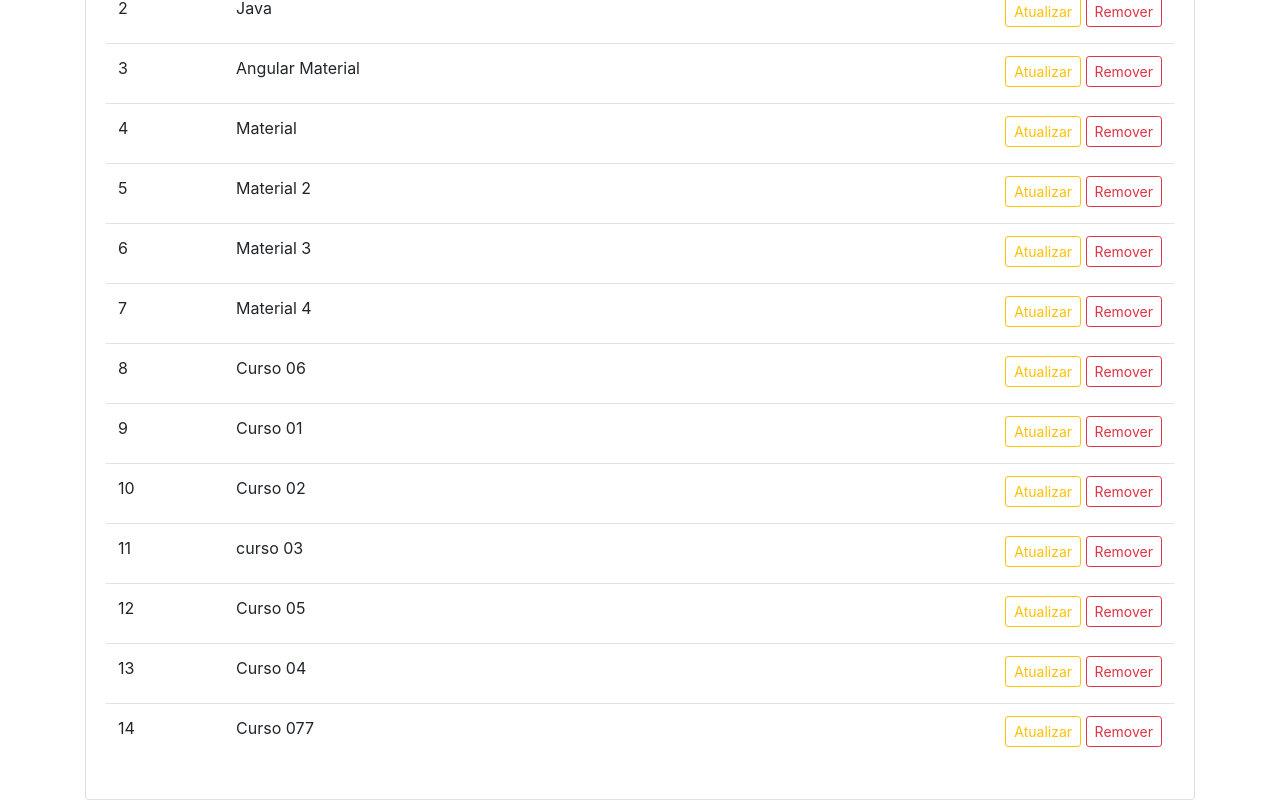
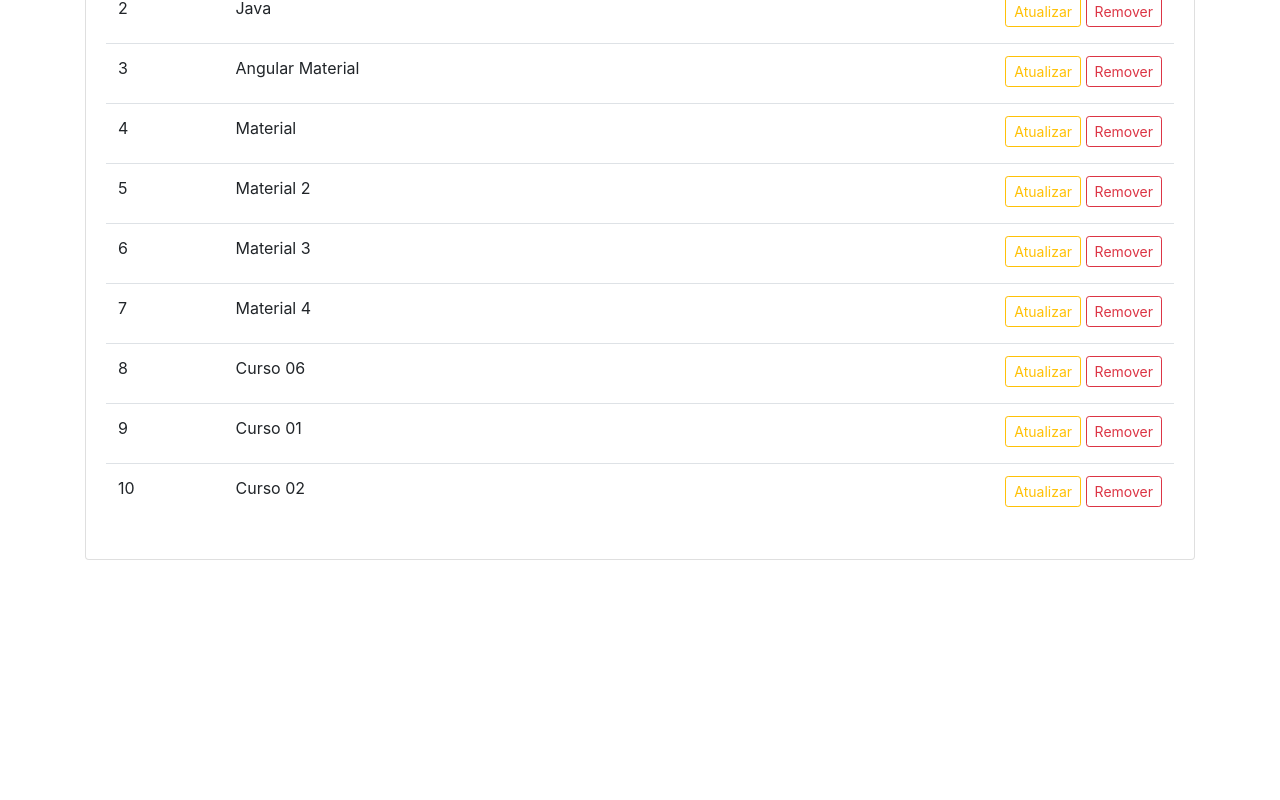
Before and after one commit to alexandre-rodriguez/curso-angular, an Angular app in the folder requests-http/: page /cursos in a window 1280 px wide. Shown: the part 283-1083 px from the top of the page. After the commit the page ends 843 px from the top, so only its background shows below. Built offline with nearby package versions, Linux system fonts and the light colour scheme; data requests are answered from the project's data file.

Commit message:
Aula 132 - Http DELETE: Popup de Confirmação para remover Cursos

```diff
--- a/requests-http/db.json
+++ b/requests-http/db.json
@@ -39,22 +39,6 @@
     {
       "nome": "Curso 02",
       "id": 10
-    },
-    {
-      "nome": "curso 03",
-      "id": 11
-    },
-    {
-      "id": 12,
-      "nome": "Curso 05"
-    },
-    {
-      "id": 13,
-      "nome": "Curso 04"
-    },
-    {
-      "id": 14,
-      "nome": "Curso 077"
     }
   ]
 }
--- a/requests-http/src/app/cursos/cursos-lista/cursos-lista.component.ts
+++ b/requests-http/src/app/cursos/cursos-lista/cursos-lista.component.ts
@@ -1,8 +1,9 @@
-import { Component, OnInit } from '@angular/core';
+import { BsModalService, BsModalRef } from 'ngx-bootstrap/modal';
+import { Component, OnInit, ViewChild } from '@angular/core';
 
 import { CursosService } from '../cursos.service';
 import { Curso } from '../curso';
-import { Observable, empty, Subject } from 'rxjs';
+import { Observable, empty } from 'rxjs';
 import { catchError } from 'rxjs/operators';
 import { AlertModalService } from 'src/app/shared/alert-modal.service';
 import { Router, ActivatedRoute } from '@angular/router';
@@ -16,22 +17,47 @@ import { Router, ActivatedRoute } from '@angular/router';
 export class CursosListaComponent implements OnInit {
   cursos$: Observable<Curso[]>;
 
+  deleteModalRef: BsModalRef;
+
+  @ViewChild('deleteModal') deleteModal;
+
+  cursoSelecionado: Curso;
+
   constructor(
     private service: CursosService,
     private alertService: AlertModalService,
     private router: Router,
-    private route: ActivatedRoute
-  ) {}
+    private route: ActivatedRoute,
+    private modalService: BsModalService
+  ) { }
 
   ngOnInit(): void {
     this.onRefresh();
   }
 
-  onDeclineDelete() {}
+  onDeclineDelete() {
+    this.deleteModalRef.hide();
+  }
 
-  onConfirmDelete() {}
+  onConfirmDelete() {
+    this.service.remove(this.cursoSelecionado.id).subscribe(
+      successo => {
+        this.deleteModalRef.hide();
+        this.onRefresh();
+        this.alertService.showAlertSuccesso('Curso removido com sucesso!');
+      },
+      error => {
+        this.deleteModalRef.hide();
+        this.alertService.showAlertDanger('Erro ao remover curso. Tente novamente mais tarde.');
+      }
+    );
 
-  onDelete(curso: Curso) {}
+  }
+
+  onDelete(curso: Curso) {
+    this.cursoSelecionado = curso;
+    this.deleteModalRef = this.modalService.show(this.deleteModal, { class: 'modal-sm', ignoreBackdropClick: true });
+  }
 
   onEdit(id: number) {
     this.router.navigate(['editar', id], { relativeTo: this.route });
--- a/requests-http/src/app/cursos/cursos.service.ts
+++ b/requests-http/src/app/cursos/cursos.service.ts
@@ -37,4 +37,8 @@ export class CursosService {
     return this.create(curso);
 
   }
+
+  remove(id) {
+    return this.http.delete(`${this.API}/${id}`).pipe(take(1));
+  }
 }
```
